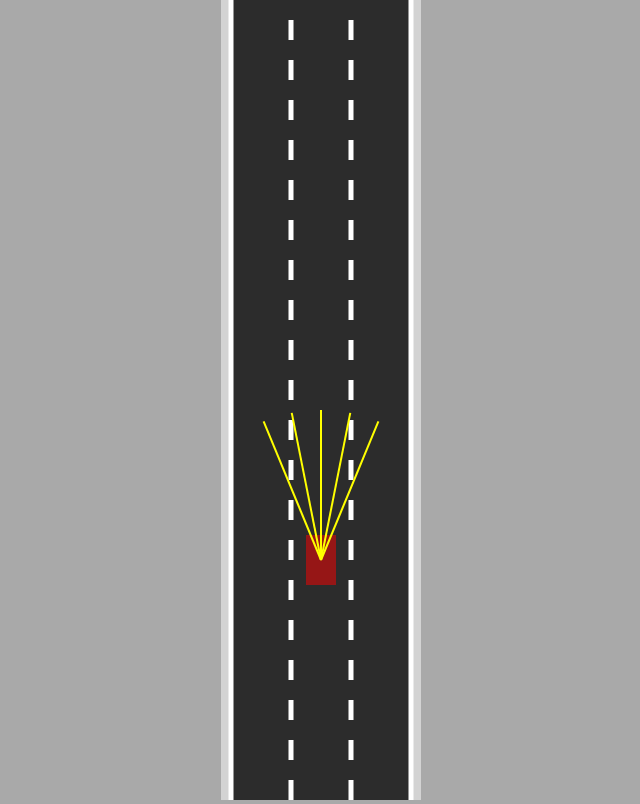
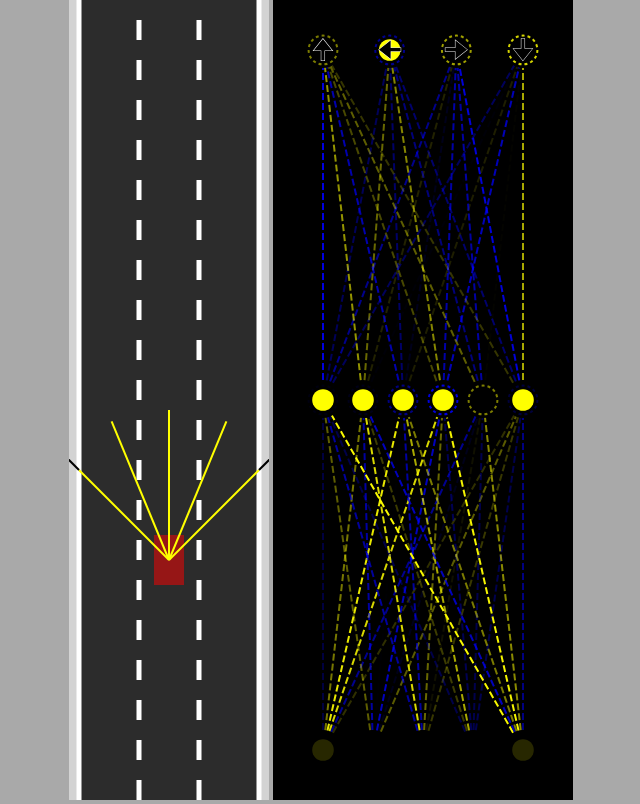
Before and after one commit to sidd-lotlikar/self-driving-car, a plain HTML site: page index.html in a window 1280 px wide. Shown: the whole page, without its empty margins (319-959 px from the left). Drawn offline with Linux system fonts and the light colour scheme.

Commit message:
Add a working neural network and a visualizer for the neural network

```diff
--- a/index.html
+++ b/index.html
@@ -7,7 +7,8 @@
     <link rel="stylesheet" href="styles.css" />
   </head>
   <body>
-    <canvas id="mainCanvas"></canvas>
+    <canvas id="carCanvas"></canvas>
+    <canvas id="networkCanvas"></canvas>
     <script type="module" src="js/main.js"></script>
   </body>
 </html>
--- a/js/classes/Car.js
+++ b/js/classes/Car.js
@@ -1,6 +1,7 @@
 import { Controls } from "./Controls.js";
 import { Sensor } from "./Sensors.js";
 import { polysIntersect } from "../utils/utils.js";
+import { NeuralNetwork } from "./NeuralNetwork.js";
 
 export class Car {
   /**
@@ -17,23 +18,27 @@ export class Car {
     this.y = y;
 
     // Size
+    this.height = height;
     this.width = width;
-    this.height = height;
 
-    // Motion physics - in the future some of these variables will be in the constructor
-    this.speed = 0; // current velocity
-    this.acceleration = 0.2; // how fast it speeds up
-    this.maxSpeed = maxSpeed; // maximum allowed speed
-    this.friction = 0.05; // natural slowdown (simulates drag/rolling resistance)
-    this.angle = 0; // car orientation in radians
-    this.damaged = false; // tracks whether the car has collided
-    this.steeringSensitivity = 0.03; // how sharply the car turns per update (radians per frame)
+    // Motion physics
+    this.speed = 0;
+    this.acceleration = 0.2;
+    this.maxSpeed = maxSpeed;
+    this.friction = 0.05;
+    this.angle = 0;
+    this.damaged = false;
+    this.steeringSensitivity = 0.03;
+
+    this.useAI = controlType == "AI";
 
     if (controlType != "DUMMY") {
-      // Sensor system
+      // Attach sensors + neural network (for AI control)
       this.sensor = new Sensor(this);
+      // Network shape: input layer = number of rays, one hidden layer (6 neurons), 4 outputs
+      this.neuralNetwork = new NeuralNetwork([this.sensor.rayCount, 6, 4]);
     }
-    // Input controls (keyboard arrows)
+    // Keyboard or dummy controls
     this.controls = new Controls(controlType);
   }
 
@@ -44,60 +49,68 @@ export class Car {
    */
   update(roadBoarders, traffic) {
     if (!this.damaged) {
-      this.#move(); // update motion based on controls and physics
-      this.polygon = this.#createPolygon(); // update car's polygon shape for collision detection
-      this.damaged = this.#assessDamaged(roadBoarders, traffic); // check for collisions with road boundaries and traffic
+      this.#move();
+      this.polygon = this.#createPolygon();
+      this.damaged = this.#assessDamaged(roadBoarders, traffic);
     }
     if (this.sensor) {
-      this.sensor.update(roadBoarders, traffic); // update sensor intersections regardless of damage
+      this.sensor.update(roadBoarders, traffic);
+
+      // Convert sensor readings into normalized inputs (0..1)
+      const offsets = this.sensor.readings.map((s) =>
+        s == null ? 0 : 1 - s.offset
+      );
+
+      // Run network to get control outputs
+      const outputs = NeuralNetwork.feedForward(offsets, this.neuralNetwork);
+
+      // AI uses network outputs to control car
+      if (this.useAI) {
+        this.controls.forward = outputs[0];
+        this.controls.left = outputs[1];
+        this.controls.right = outputs[2];
+        this.controls.downward = outputs[3];
+      }
     }
   }
 
   /**
    * Checks if the car has collided with any road boundaries.
-   * @param {Array<Array<{x: number, y: number}>>} roadBoarders - Array of road boundary polygons
-   * @returns {boolean} - True if collision detected, false otherwise
    */
   #assessDamaged(roadBoarders, traffic) {
     for (let i = 0; i < roadBoarders.length; i++) {
       if (polysIntersect(this.polygon, roadBoarders[i])) {
-        return true; // collision detected
+        return true;
       }
     }
     for (let i = 0; i < traffic.length; i++) {
       if (polysIntersect(this.polygon, traffic[i].polygon)) {
-        return true; // collision detected
+        return true;
       }
     }
-    return false; // no collision
+    return false;
   }
 
   /**
    * Calculates the four corner points of the car based on position and angle.
-   * Used for collision detection and rendering.
-   * @returns {Array<{x: number, y: number}>} - Corner points of the car polygon
    */
   #createPolygon() {
     const points = [];
-    const radius = Math.hypot(this.width, this.height) / 2; // distance from center to corner
-    const alpha = Math.atan2(this.width, this.height); // angle between center and corner
+    const radius = Math.hypot(this.width, this.height) / 2;
+    const alpha = Math.atan2(this.width, this.height);
 
-    // Top-left corner
     points.push({
       x: this.x - Math.sin(this.angle - alpha) * radius,
       y: this.y - Math.cos(this.angle - alpha) * radius,
     });
-    // Top-right corner
     points.push({
       x: this.x - Math.sin(this.angle + alpha) * radius,
       y: this.y - Math.cos(this.angle + alpha) * radius,
     });
-    // Bottom-left corner
     points.push({
       x: this.x - Math.sin(Math.PI + this.angle - alpha) * radius,
       y: this.y - Math.cos(Math.PI + this.angle - alpha) * radius,
     });
-    // Bottom-right corner
     points.push({
       x: this.x - Math.sin(Math.PI + this.angle + alpha) * radius,
       y: this.y - Math.cos(Math.PI + this.angle + alpha) * radius,
@@ -117,65 +130,43 @@ export class Car {
   #move() {
     // --- Acceleration ---
     if (this.controls.forward) {
-      this.speed += this.acceleration; // increase speed when moving forward
+      this.speed += this.acceleration;
     }
     if (this.controls.downward) {
-      this.speed -= this.acceleration; // decrease speed when moving backward
+      this.speed -= this.acceleration;
     }
 
     // --- Steering ---
     if (this.speed != 0) {
-      // Flip ensures correct steering when reversing
       const flip = this.speed > 0 ? 1 : -1;
-
       if (this.controls.left) {
-        this.angle += this.steeringSensitivity * flip; // turn left
+        this.angle += this.steeringSensitivity * flip;
       }
       if (this.controls.right) {
-        this.angle -= this.steeringSensitivity * flip; // turn right
+        this.angle -= this.steeringSensitivity * flip;
       }
     }
 
     // --- Speed limits ---
-    if (this.speed > this.maxSpeed) {
-      this.speed = this.maxSpeed; // cap forward speed
-    }
-    if (this.speed < -this.maxSpeed / 2) {
-      this.speed = -this.maxSpeed / 2; // cap reverse speed to half
-    }
+    if (this.speed > this.maxSpeed) this.speed = this.maxSpeed;
+    if (this.speed < -this.maxSpeed / 2) this.speed = -this.maxSpeed / 2;
 
     // --- Friction ---
-    if (this.speed > 0) {
-      this.speed -= this.friction; // reduce speed gradually
-    }
-    if (this.speed < 0) {
-      this.speed += this.friction; // reduce backward speed gradually
-    }
-    if (Math.abs(this.speed) < this.friction) {
-      this.speed = 0; // prevent small oscillating movement
-    }
+    if (this.speed > 0) this.speed -= this.friction;
+    if (this.speed < 0) this.speed += this.friction;
+    if (Math.abs(this.speed) < this.friction) this.speed = 0;
 
-    // --- Position update based on angle ---
-    // Uses trigonometry to move the car in the direction it’s facing
+    // --- Position update ---
     this.x -= Math.sin(this.angle) * this.speed;
     this.y -= Math.cos(this.angle) * this.speed;
-    // Note: Canvas y-axis grows downward, opposite to math graphs
   }
 
   /**
-   * Draws the car and its sensor rays on the canvas.
-   *
-   * @param {CanvasRenderingContext2D} drawingContext - The canvas drawing context.
+   * Draws the car and its sensors on the canvas.
    */
   draw(drawingContext) {
-    // Change color if damaged
-    if (this.damaged) {
-      drawingContext.fillStyle = "orange";
-    } else {
-      drawingContext.fillStyle = "rgba(255, 0, 0, 0.5)";
-    }
+    drawingContext.fillStyle = this.damaged ? "orange" : "rgba(255, 0, 0, 0.5)";
 
-    // Draw car polygon
     drawingContext.beginPath();
     drawingContext.moveTo(this.polygon[0].x, this.polygon[0].y);
     for (let i = 1; i < this.polygon.length; i++) {
@@ -183,7 +174,6 @@ export class Car {
     }
     drawingContext.fill();
 
-    // Draw sensor rays on top of car
     if (this.sensor) {
       this.sensor.draw(drawingContext);
     }
--- /dev/null
+++ b/js/classes/Level.js
@@ -0,0 +1,92 @@
+export class Level {
+  /**
+   * Creates a new network layer with randomized weights and biases.
+   *
+   * @param {number} inputCount  Number of input neurons in this layer.
+   * @param {number} outputCount Number of output neurons this layer produces.
+   */
+  constructor(inputCount, outputCount) {
+    /**
+     * @type {number[]} Stores current input values (length = inputCount)
+     */
+    this.inputs = new Array(inputCount);
+
+    /**
+     * @type {number[]} Stores current output values (length = outputCount)
+     */
+    this.outputs = new Array(outputCount);
+
+    /**
+     * @type {number[]} Thresholds for each output neuron.
+     * If weighted sum > bias → output = 1, else 0.
+     */
+    this.biases = new Array(outputCount);
+
+    /**
+     * @type {number[][]} Connection weights.
+     * weights[i][j] = weight from input neuron i → output neuron j.
+     */
+    this.weights = [];
+    for (let i = 0; i < inputCount; i++) {
+      this.weights[i] = new Array(outputCount);
+    }
+
+    // Initialize weights & biases with random values in range [-1, 1]
+    Level.#randomize(this);
+  }
+
+  /**
+   * Randomizes weights and biases for the given level.
+   *
+   * This gives the network "starting values" before any training
+   * (or evolution/mutation) happens.
+   *
+   * @param {Level} level The level instance to initialize.
+   */
+  static #randomize(level) {
+    // Assign random weights between -1 and 1
+    for (let i = 0; i < level.inputs.length; i++) {
+      for (let j = 0; j < level.outputs.length; j++) {
+        level.weights[i][j] = Math.random() * 2 - 1;
+      }
+    }
+
+    // Assign random biases between -1 and 1
+    for (let i = 0; i < level.biases.length; i++) {
+      level.biases[i] = Math.random() * 2 - 1;
+    }
+  }
+
+  /**
+   * Performs a feed-forward calculation:
+   * 1. Copies input values into this level.
+   * 2. Computes a weighted sum for each output neuron.
+   * 3. Compares sum against bias → produces binary output (1 or 0).
+   *
+   * @param {number[]} inputs Input values to this level.
+   * @param {Level} level The level being processed.
+   * @returns {number[]} The calculated outputs for this level.
+   */
+  static feedForward(inputs, level) {
+    // Copy input values into level
+    for (let i = 0; i < level.inputs.length; i++) {
+      level.inputs[i] = inputs[i];
+    }
+
+    // Compute outputs for each neuron
+    for (let i = 0; i < level.outputs.length; i++) {
+      let sum = 0;
+
+      // Weighted sum of all inputs for this output neuron
+      for (let j = 0; j < level.inputs.length; j++) {
+        sum += level.inputs[j] * level.weights[j][i];
+      }
+
+      //  Activation function (threshold)
+      // If sum > bias, neuron "fires" (1), else stays inactive (0)
+      level.outputs[i] = sum > level.biases[i] ? 1 : 0;
+    }
+
+    return level.outputs;
+  }
+}
--- /dev/null
+++ b/js/classes/NeuralNetwork.js
@@ -0,0 +1,40 @@
+import { Level } from "./Level.js";
+
+export class NeuralNetwork {
+  /**
+   * Creates a new neural network with the given neuron counts.
+   *
+   * @param {number[]} neuronCounts - An array where each element represents
+   *                                  the number of neurons in that layer.
+   *                                  Example: [3, 4, 2] creates a network
+   *                                  with 3 input neurons, one hidden layer
+   *                                  with 4 neurons, and 2 output neurons.
+   */
+  constructor(neuronCounts) {
+    this.levels = [];
+
+    // Create each level by pairing current layer with next layer
+    for (let i = 0; i < neuronCounts.length - 1; i++) {
+      this.levels.push(new Level(neuronCounts[i], neuronCounts[i + 1]));
+    }
+  }
+
+  /**
+   * Feeds input values through the entire neural network and returns the outputs.
+   *
+   * @param {number[]} inputs - Array of input values for the first layer.
+   * @param {NeuralNetwork} network - The network to evaluate.
+   * @returns {number[]} - The final output values after passing through all layers.
+   */
+  static feedForward(inputs, network) {
+    // Process the first level with the initial inputs
+    let outputs = Level.feedForward(inputs, network.levels[0]);
+
+    // Feed outputs of each level into the next level
+    for (let i = 1; i < network.levels.length; i++) {
+      outputs = Level.feedForward(outputs, network.levels[i]);
+    }
+
+    return outputs;
+  }
+}
--- a/js/classes/Sensors.js
+++ b/js/classes/Sensors.js
@@ -19,7 +19,7 @@ export class Sensor {
     this.rayLength = 150;
 
     // The angular spread of rays (in radians) — wider spread = wider vision
-    this.raySpread = Math.PI / 4; // 45 degrees
+    this.raySpread = Math.PI / 2; // 45 degrees
 
     // Stores all rays (each ray is [startPoint, endPoint])
     this.rays = [];
--- /dev/null
+++ b/js/classes/Visualizer.js
@@ -0,0 +1,147 @@
+import { lerp, getRGBA } from "../utils/utils.js";
+
+export class Visualizer {
+  /**
+   * Draws an entire neural network on a canvas context.
+   *
+   * @param {CanvasRenderingContext2D} ctx - The 2D drawing context of a canvas.
+   * @param {Object} network - The neural network object containing `levels`.
+   */
+  static drawNetwork(ctx, network) {
+    const margin = 50;
+    const left = margin;
+    const top = margin;
+    const width = ctx.canvas.width - margin * 2;
+    const height = ctx.canvas.height - margin * 2;
+
+    // Divide canvas vertically by the number of levels in the network
+    const levelHeight = height / network.levels.length;
+
+    // Draw levels from output (last) to input (first)
+    for (let i = network.levels.length - 1; i >= 0; i--) {
+      const levelTop =
+        top +
+        lerp(
+          height - levelHeight,
+          0,
+          network.levels.length == 1 ? 0.5 : i / (network.levels.length - 1)
+        );
+
+      ctx.setLineDash([7, 3]); // Dashed line for better visual separation
+      Visualizer.drawLevel(
+        ctx,
+        network.levels[i],
+        left,
+        levelTop,
+        width,
+        levelHeight,
+        // Use arrow symbols for the last (output) level
+        i == network.levels.length - 1 ? ["🠉", "🠈", "🠊", "🠋"] : []
+      );
+    }
+  }
+
+  /**
+   * Draws a single level of the network, including its input nodes,
+   * output nodes, and weighted connections.
+   *
+   * @param {CanvasRenderingContext2D} ctx - The 2D drawing context of a canvas.
+   * @param {Object} level - The level object containing inputs, outputs, weights, and biases.
+   * @param {number} left - The left boundary (x-coordinate) of the level drawing area.
+   * @param {number} top - The top boundary (y-coordinate) of the level drawing area.
+   * @param {number} width - The width of the drawing area for this level.
+   * @param {number} height - The height of the drawing area for this level.
+   * @param {string[]} outputLabels - Optional labels to display on output nodes.
+   */
+  static drawLevel(ctx, level, left, top, width, height, outputLabels) {
+    const right = left + width;
+    const bottom = top + height;
+    const { inputs, outputs, weights, biases } = level;
+
+    // --- Draw weighted connections between inputs and outputs ---
+    for (let i = 0; i < inputs.length; i++) {
+      for (let j = 0; j < outputs.length; j++) {
+        ctx.beginPath();
+        ctx.moveTo(Visualizer.#getNodeX(inputs, i, left, right), bottom);
+        ctx.lineTo(Visualizer.#getNodeX(outputs, j, left, right), top);
+        ctx.lineWidth = 2;
+        ctx.strokeStyle = getRGBA(weights[i][j]); // Color encodes weight value
+        ctx.stroke();
+      }
+    }
+
+    // --- Draw input nodes ---
+    const nodeRadius = 18;
+    for (let i = 0; i < inputs.length; i++) {
+      const x = Visualizer.#getNodeX(inputs, i, left, right);
+
+      // Outer circle (node border)
+      ctx.beginPath();
+      ctx.arc(x, bottom, nodeRadius, 0, Math.PI * 2);
+      ctx.fillStyle = "black";
+      ctx.fill();
+
+      // Inner circle (activation value)
+      ctx.beginPath();
+      ctx.arc(x, bottom, nodeRadius * 0.6, 0, Math.PI * 2);
+      ctx.fillStyle = getRGBA(inputs[i]);
+      ctx.fill();
+    }
+
+    // --- Draw output nodes ---
+    for (let i = 0; i < outputs.length; i++) {
+      const x = Visualizer.#getNodeX(outputs, i, left, right);
+
+      // Outer circle (node border)
+      ctx.beginPath();
+      ctx.arc(x, top, nodeRadius, 0, Math.PI * 2);
+      ctx.fillStyle = "black";
+      ctx.fill();
+
+      // Inner circle (activation value)
+      ctx.beginPath();
+      ctx.arc(x, top, nodeRadius * 0.6, 0, Math.PI * 2);
+      ctx.fillStyle = getRGBA(outputs[i]);
+      ctx.fill();
+
+      // Bias visualization as dashed circle
+      ctx.beginPath();
+      ctx.lineWidth = 2;
+      ctx.arc(x, top, nodeRadius * 0.8, 0, Math.PI * 2);
+      ctx.strokeStyle = getRGBA(biases[i]);
+      ctx.setLineDash([3, 3]);
+      ctx.stroke();
+      ctx.setLineDash([]);
+
+      // Draw optional output label (arrows for directions)
+      if (outputLabels[i]) {
+        ctx.beginPath();
+        ctx.textAlign = "center";
+        ctx.textBaseline = "middle";
+        ctx.fillStyle = "black";
+        ctx.strokeStyle = "white";
+        ctx.font = nodeRadius * 1.5 + "px Arial";
+        ctx.fillText(outputLabels[i], x, top + nodeRadius * 0.1);
+        ctx.lineWidth = 0.5;
+        ctx.strokeText(outputLabels[i], x, top + nodeRadius * 0.1);
+      }
+    }
+  }
+
+  /**
+   * Computes the x-position for a node, distributing nodes evenly across the level width.
+   *
+   * @param {Array<number>} nodes - Array of nodes (inputs or outputs).
+   * @param {number} index - The index of the current node.
+   * @param {number} left - The left boundary.
+   * @param {number} right - The right boundary.
+   * @returns {number} - The x-coordinate of the node.
+   */
+  static #getNodeX(nodes, index, left, right) {
+    return lerp(
+      left,
+      right,
+      nodes.length == 1 ? 0.5 : index / (nodes.length - 1)
+    );
+  }
+}
--- a/js/main.js
+++ b/js/main.js
@@ -1,14 +1,19 @@
 import { Car } from "./classes/Car.js";
 import { Road } from "./classes/Road.js";
+import { Visualizer } from "./classes/Visualizer.js";
 
-const canvas = document.getElementById("mainCanvas");
-canvas.width = 200;
+const carCanvas = document.getElementById("carCanvas");
+carCanvas.width = 200;
 
-const drawingContext = canvas.getContext("2d");
+const networkCanvas = document.getElementById("networkCanvas");
+networkCanvas.width = 300;
+
+const carCtx = carCanvas.getContext("2d");
+const networkCtx = networkCanvas.getContext("2d");
 
 // Define the Road
-const roadX = canvas.width / 2;
-const roadWidth = canvas.width * 0.9;
+const roadX = carCanvas.width / 2;
+const roadWidth = carCanvas.width * 0.9;
 const road = new Road(roadX, roadWidth);
 // Define the Car
 const carX = road.getLaneCenter(1);
@@ -16,7 +21,7 @@ const carY = 100;
 const carHeight = 30;
 const carWidth = 50;
 const maxCarSpeed = 3;
-const carControlType = "KEYS";
+const carControlType = "AI";
 const car = new Car(
   carX,
   carY,
@@ -36,17 +41,20 @@ function animate() {
   });
   car.update(road.borders, traffic);
 
-  canvas.height = window.innerHeight;
+  carCanvas.height = window.innerHeight;
+  networkCanvas.height = window.innerHeight;
 
-  drawingContext.save();
-  drawingContext.translate(0, -car.y + canvas.height * 0.7);
+  carCtx.save();
+  carCtx.translate(0, -car.y + carCanvas.height * 0.7);
 
-  road.draw(drawingContext);
+  road.draw(carCtx);
   traffic.forEach((car) => {
-    car.draw(drawingContext);
+    car.draw(carCtx);
   });
-  car.draw(drawingContext);
+  car.draw(carCtx);
 
-  drawingContext.restore();
+  carCtx.restore();
+
+  Visualizer.drawNetwork(networkCtx, car.neuralNetwork);
   requestAnimationFrame(animate);
 }
--- a/js/utils/utils.js
+++ b/js/utils/utils.js
@@ -73,3 +73,21 @@ export function polysIntersect(poly1, poly2) {
 
   return false; // polygons do not collide
 }
+
+/**
+ * Converts a numeric value (-1 to 1) into an RGBA color string.
+ *
+ * - Positive values is red
+ * - Negative values is blue
+ * - Alpha (transparency) = absolute value (stronger color for larger magnitude)
+ *
+ * @param {number} value - Number in range [-1, 1] representing weight/activation.
+ * @returns {string} RGBA color string usable in canvas drawing.
+ */
+export function getRGBA(value) {
+  const alpha = Math.abs(value); // Transparency proportional to magnitude
+  const R = value < 0 ? 0 : 255; // Red for positive values
+  const G = R; // G matches R (gives red/white gradient)
+  const B = value > 0 ? 0 : 255; // Blue for negative values
+  return "rgba(" + R + "," + G + "," + B + "," + alpha + ")";
+}
--- a/styles.css
+++ b/styles.css
@@ -4,6 +4,11 @@ body {
   overflow: hidden;
   text-align: center;
 }
-#mainCanvas {
+
+#networkCanvas {
+  background: black;
+}
+
+#carCanvas {
   background: lightgray;
 }
```
